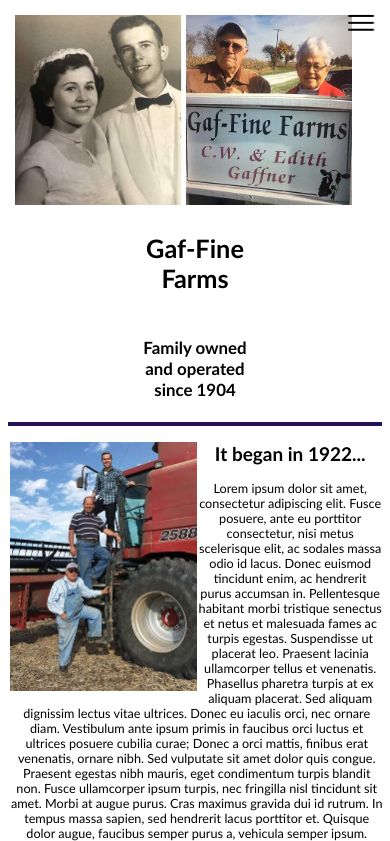
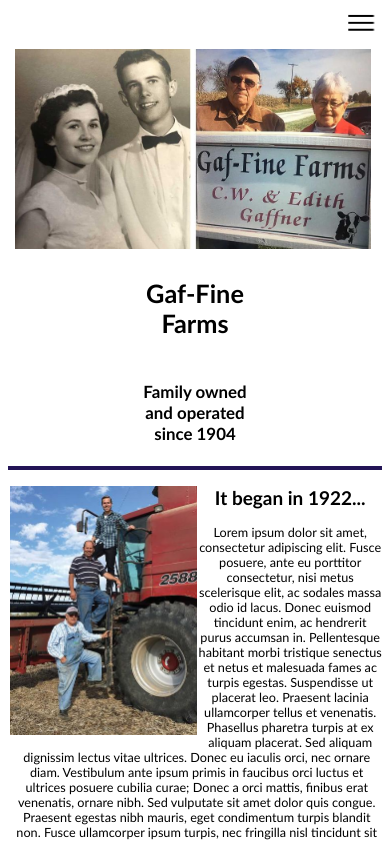
Before and after one commit to Nephi1ium/gaffineFarmsJS-ONLY, a website with bundled scripts: page html/mainpage.html in a window 390 px wide. Shown: the top 841 px of the page. Built offline with nearby package versions, Linux system fonts and the light colour scheme.

Commit message:
added nav adjustments

```diff
--- a/css/main.css
+++ b/css/main.css
@@ -39,7 +39,6 @@
 
 .mainPhoto{
     height: auto;
-    width: fit-content;
     align-items: center;
     grid-area: mainPhoto;
 }
@@ -215,6 +214,15 @@
 
 }
 
+.mainNavigation{
+    width:100%;
+    /* padding: 2%; */
+    /* margin: 4px 6px; */
+    text-align: center;
+    position: relative;
+    height: 4vmax;
+}
+
 /* Alignment of the About Page */
 
 /* #aboutPageContent{
@@ -318,7 +326,7 @@
 @media screen and (max-width: 450px) {
     .mainPhoto{
         max-width: 425px;
-        width: 90%;
+        width: 95%;
         height: auto;
         margin: 2%;
 
@@ -367,6 +375,7 @@
         /* margin: 4px 6px; */
         text-align: center;
         position: relative;
+
     }
 
     .img {
```
